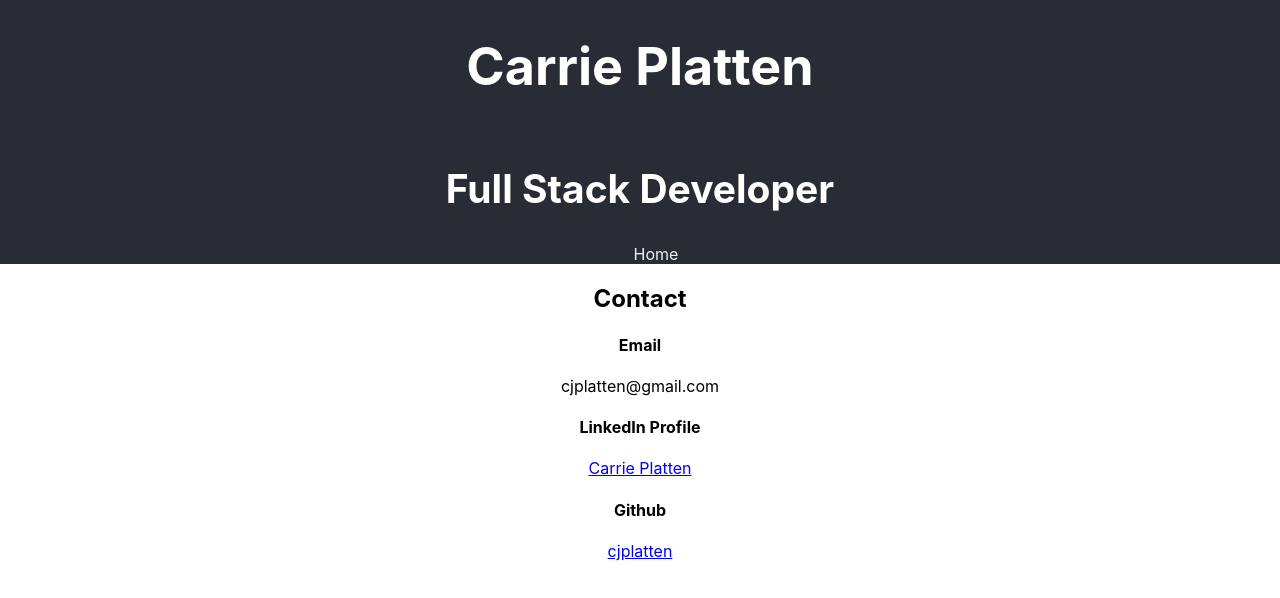
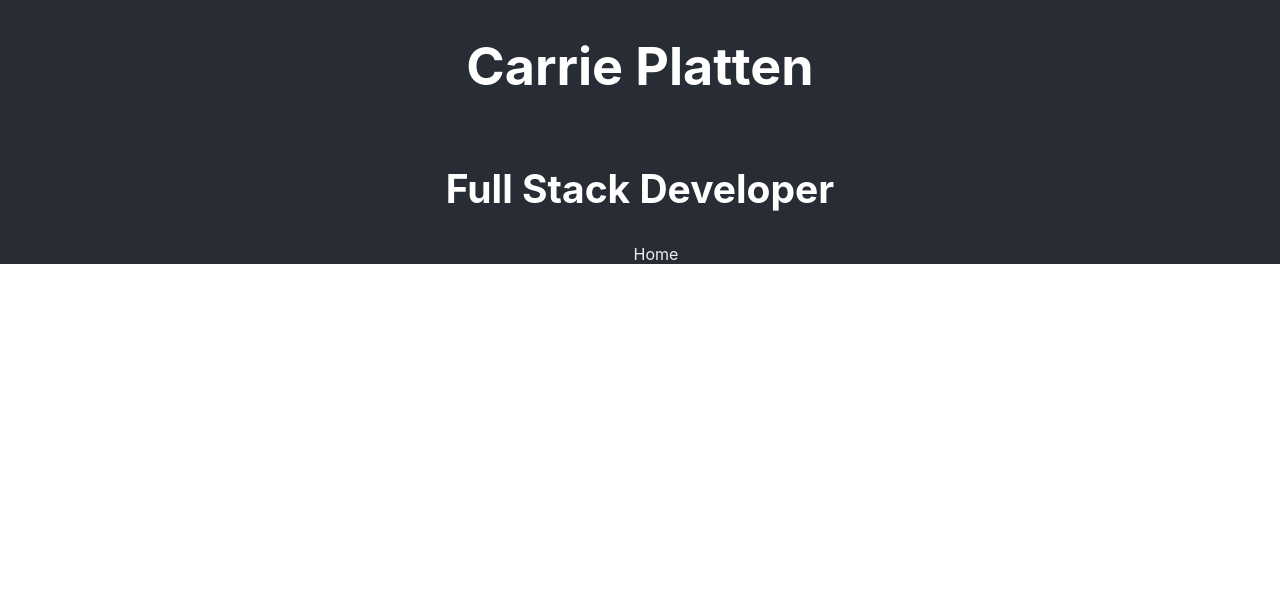
Before and after one commit to cjplatten/cjp-demo-website, a React (Create React App) app: page /contact in a window 1280 px wide. Shown: the top 598 px of the page. Built offline with nearby package versions, Linux system fonts and the light colour scheme.

Commit message:
set up App.js for new compenents

```diff
--- a/src/App.js
+++ b/src/App.js
@@ -2,8 +2,7 @@ import { BrowserRouter, Route, Routes } from "react-router-dom";
 import "./App.css";
 import Header from "./Components/Header";
 import Home from "./Components/Home";
-import Projects from "./Components/Projects";
-import Contact from "./Components/Contact";
+import ProjectsPage from "./Components/ProjectsPage";
 
 function App() {
   return (
@@ -11,9 +10,8 @@ function App() {
       <div className="App">
         <Header />
         <Routes>
-    <Route path='/' element={<Home />} />
-    <Route path='/projects' element={<Projects />} />
-    <Route path='/contact' element={<Contact />} />
+          <Route path="/" element={<Home />} />
+          <Route path="/projects" element={<ProjectsPage />} />
         </Routes>
       </div>
     </BrowserRouter>
```
